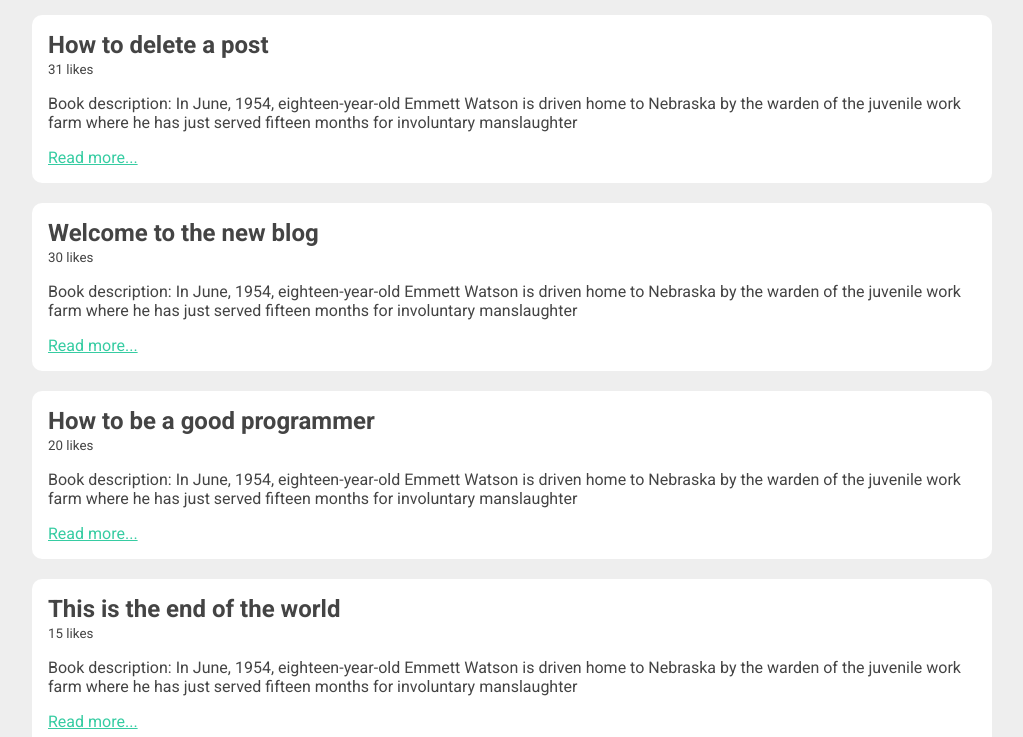
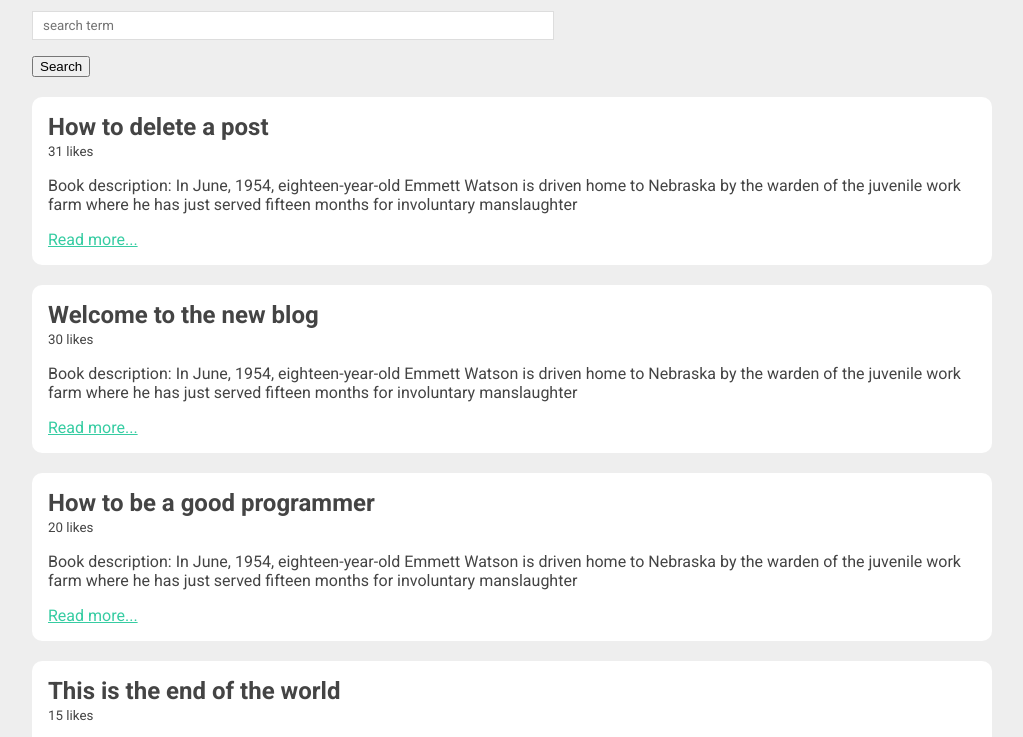
Before and after one commit to ttewabe/My_blog_app, a website built with Vite: page index.html in a window 1280 px wide. Shown: the part 154-891 px from the top of the page, without its empty margins (128-1151 px from the left). Built offline with nearby package versions, Linux system fonts and the light colour scheme; data requests are answered from the project's data file.

Commit message:
form added

```diff
--- a/index.html
+++ b/index.html
@@ -14,7 +14,10 @@
       <a href="/create.html">Add a new blog</a>
     </nav>
 
-
+    <form class="search">
+      <input type="text" name="term" placeholder="search term">
+      <button type="submit">Search</button>
+    </form>
 
     <div class="blogs">
       <!-- inject blogs here -->
```
